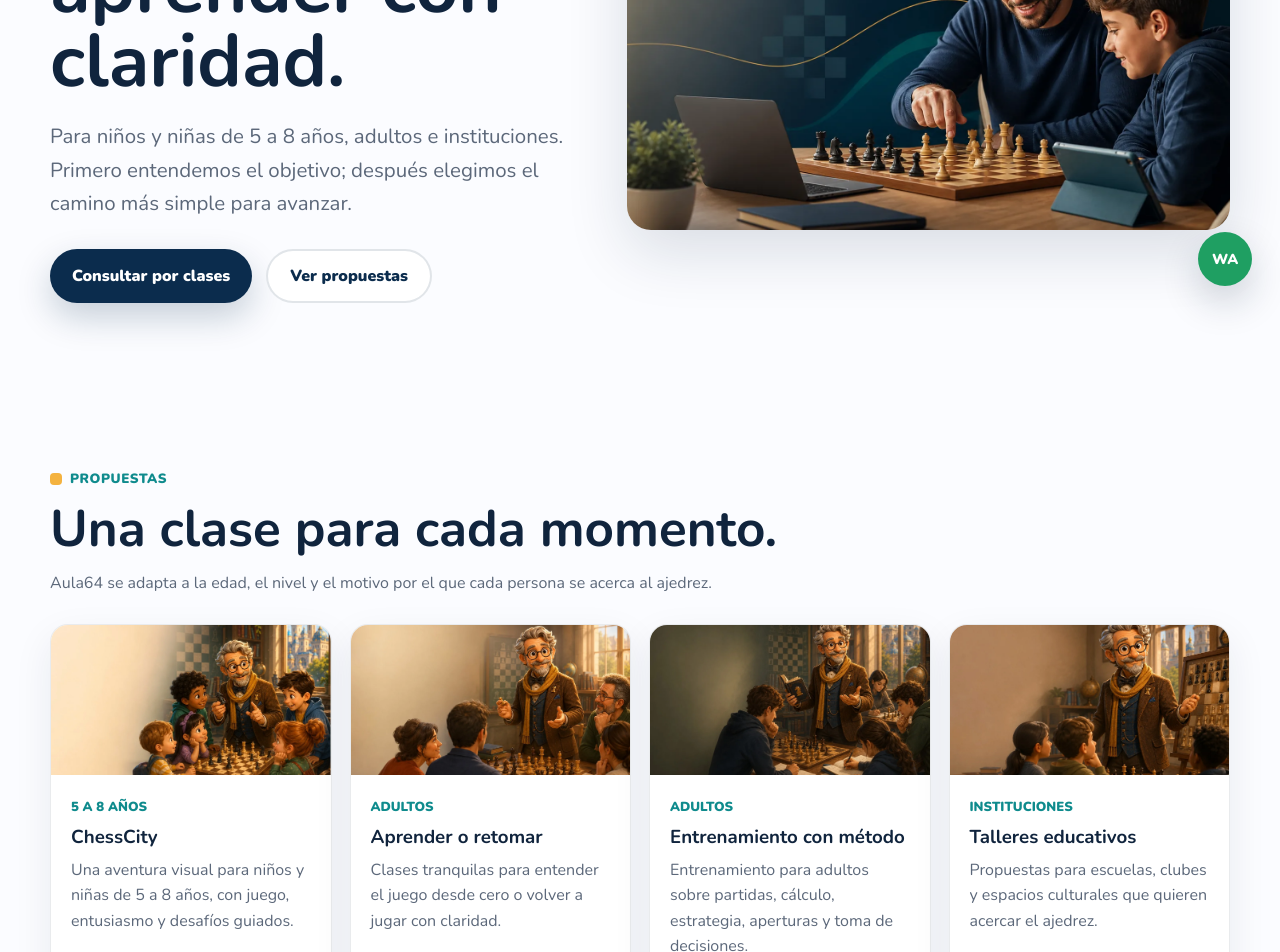
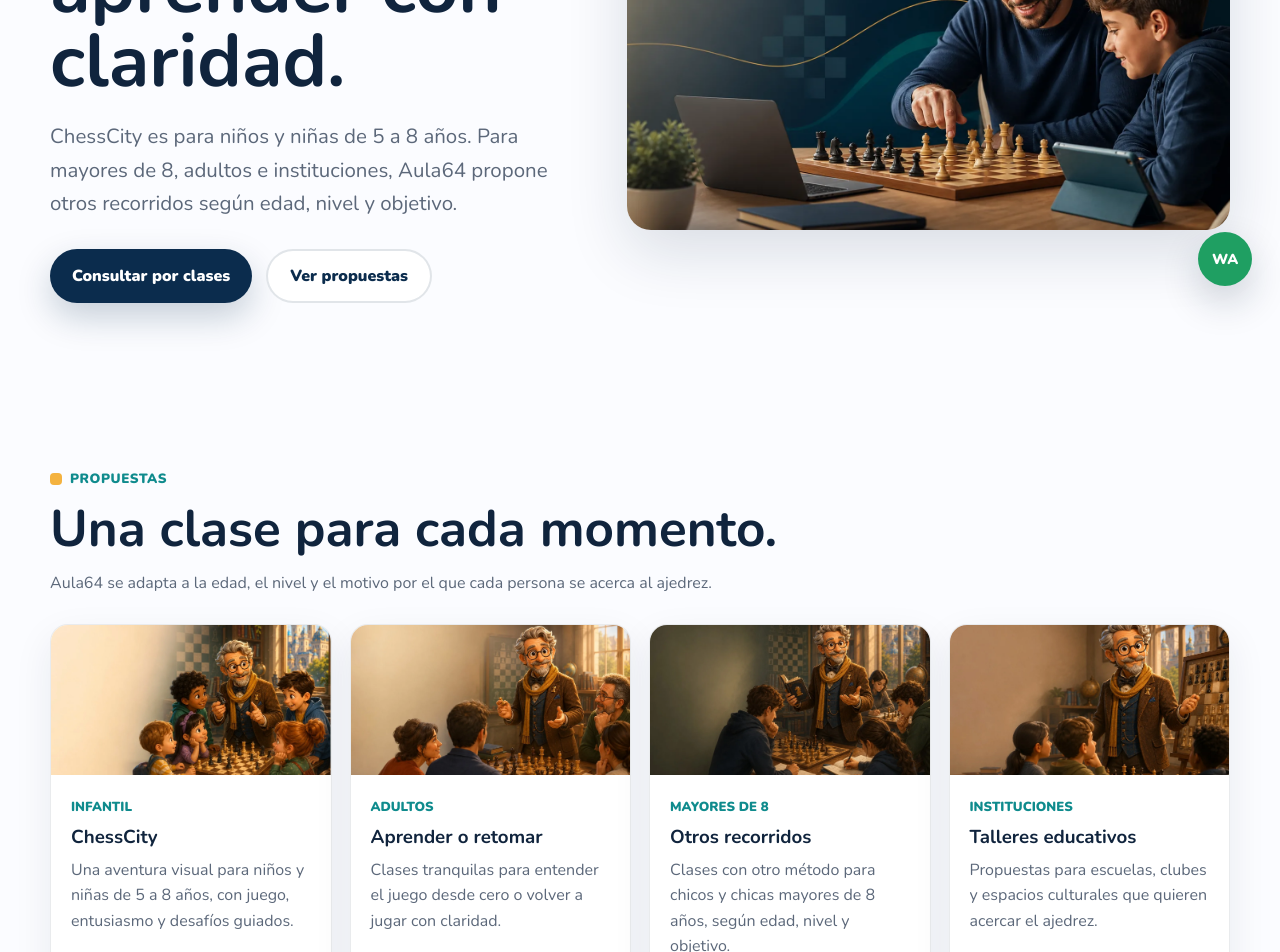
Before and after one commit to ubolm/aula64-react, a React (Vite) app: page /clases in a window 1280 px wide. Shown: the part 420-1372 px from the top of the page. Built offline with nearby package versions, Linux system fonts and the light colour scheme.

Commit message:
Clarify ChessCity and older children paths

```diff
--- a/src/components/Footer.jsx
+++ b/src/components/Footer.jsx
@@ -41,7 +41,7 @@
               }}
             />
           </Link>
-          <p className="footer-tagline">Ajedrez educativo para 5 a 8 años, adultos e instituciones.</p>
+          <p className="footer-tagline">Ajedrez educativo para niños, adultos e instituciones.</p>
           <p className="footer-small">ChessCity es para niños y niñas de 5 a 8 años.</p>
         </div>
 
--- a/src/pages/ChessCity.jsx
+++ b/src/pages/ChessCity.jsx
@@ -24,7 +24,6 @@
 
 const fitList = [
   "Tiene entre 5 y 8 años",
-  "No está pensado para mayores de 8 años",
   "Empieza ajedrez desde cero",
   "Aprende mejor con imágenes e historias",
   "Necesita confianza antes de competir",
@@ -41,7 +40,8 @@
           <p>
             ChessCity es la propuesta de Aula64 para que niños y niñas de 5 a 8
             años entren al ajedrez con imágenes, historia, misiones y guía
-            docente. Actualmente no está pensada para mayores de 8 años.
+            docente. Para mayores de 8 años, Aula64 ofrece otros recorridos de
+            aprendizaje según edad, nivel y objetivo.
           </p>
           <div className="actions">
             <Link className="btn primary" to="/contacto">Consultar por ChessCity</Link>
@@ -116,7 +116,9 @@
           <h2>Ideal para niños y niñas de 5 a 8 años.</h2>
           <p>
             ChessCity funciona especialmente bien cuando el aprendizaje necesita
-            ser visual, participativo y paciente dentro de esa etapa.
+            ser visual, participativo y paciente dentro de esa etapa. Si el
+            estudiante es mayor de 8 años, podemos orientar otra modalidad de
+            clase.
           </p>
         </div>
         <ul>
--- a/src/pages/Clases.jsx
+++ b/src/pages/Clases.jsx
@@ -2,7 +2,7 @@
 
 const audiences = [
   {
-    label: "5 a 8 años",
+    label: "Infantil",
     title: "ChessCity",
     text: "Una aventura visual para niños y niñas de 5 a 8 años, con juego, entusiasmo y desafíos guiados.",
     image: "/img/propuesta-ninos.webp",
@@ -18,9 +18,9 @@
     link: "Consultar"
   },
   {
-    label: "Adultos",
-    title: "Entrenamiento con método",
-    text: "Entrenamiento para adultos sobre partidas, cálculo, estrategia, aperturas y toma de decisiones.",
+    label: "Mayores de 8",
+    title: "Otros recorridos",
+    text: "Clases con otro método para chicos y chicas mayores de 8 años, según edad, nivel y objetivo.",
     image: "/img/propuesta-jovenes.webp",
     to: "/contacto",
     link: "Consultar entrenamiento"
@@ -65,9 +65,9 @@
           <span className="eyebrow">Clases Aula64</span>
           <h1>Clases de ajedrez para aprender con claridad.</h1>
           <p>
-            Para niños y niñas de 5 a 8 años, adultos e instituciones. Primero
-            entendemos el objetivo; después elegimos el camino más simple para
-            avanzar.
+            ChessCity es para niños y niñas de 5 a 8 años. Para mayores de 8,
+            adultos e instituciones, Aula64 propone otros recorridos según edad,
+            nivel y objetivo.
           </p>
           <div className="actions">
             <Link className="btn primary" to="/contacto">Consultar por clases</Link>
@@ -145,8 +145,8 @@
           <span className="eyebrow">Experiencia</span>
           <h2>Guiadas por el Maestro FIDE Alejandro Uboldi.</h2>
           <p>
-            Más de 40 años enseñando ajedrez a niños de 5 a 8 años, adultos e
-            instituciones, con una mirada educativa, humana y práctica.
+            Más de 40 años enseñando ajedrez a niños, adultos e instituciones,
+            con una mirada educativa, humana y práctica.
           </p>
         </div>
         <div className="classes-proof-grid" aria-label="Datos de experiencia">
--- a/src/pages/CondicionesUso.jsx
+++ b/src/pages/CondicionesUso.jsx
@@ -26,7 +26,7 @@
         <p>
           Aula64 es una propuesta de enseñanza de ajedrez educativo, clases
           online, recursos visuales, materiales didácticos y experiencias
-          pedagógicas para niños y niñas de 5 a 8 años, adultos e instituciones.
+          pedagógicas para niños, adultos e instituciones.
         </p>
 
         <h2>2. Uso del sitio</h2>
@@ -43,8 +43,9 @@
 
         <h2>3. Clases para niños y niñas</h2>
         <p>
-          La propuesta infantil actual de Aula64, incluyendo ChessCity, está
-          dirigida a niños y niñas de 5 a 8 años.
+          ChessCity está dirigido a niños y niñas de 5 a 8 años. Para mayores de
+          8 años, Aula64 puede ofrecer otros recorridos de aprendizaje según
+          edad, nivel y objetivo.
         </p>
         <p>
           Las consultas, reservas y comunicaciones relacionadas con menores de
--- a/src/pages/Contacto.jsx
+++ b/src/pages/Contacto.jsx
@@ -6,8 +6,8 @@
 
 const contactReasons = [
   "ChessCity para 5 a 8 años",
+  "Clases para mayores de 8",
   "Clases para adultos",
-  "Entrenamiento para adultos",
   "Talleres para instituciones"
 ];
 
--- a/src/pages/Inicio.jsx
+++ b/src/pages/Inicio.jsx
@@ -7,7 +7,7 @@
   },
   {
     title: "Para cada etapa",
-    text: "Niños y niñas de 5 a 8 años, adultos e instituciones encuentran una propuesta adaptada a su ritmo."
+    text: "ChessCity acompaña de 5 a 8 años. Para mayores de 8, adultos e instituciones, Aula64 propone otros recorridos."
   },
   {
     title: "Acompañamiento real",
@@ -17,7 +17,7 @@
 
 const programs = [
   {
-    label: "5 a 8 años",
+    label: "Infantil",
     title: "ChessCity",
     text: "Una aventura visual para que niños y niñas de 5 a 8 años aprendan jugando, pensando y resolviendo desafíos.",
     image: "/img/propuesta-ninos.webp",
@@ -33,9 +33,9 @@
     link: "Ver clases"
   },
   {
-    label: "Adultos",
-    title: "Entrenamiento con método",
-    text: "Trabajo para adultos sobre partidas, cálculo, estrategia y toma de decisiones para progresar en serio.",
+    label: "Mayores de 8",
+    title: "Otros recorridos",
+    text: "Clases con otro método para chicos y chicas mayores de 8 años, según edad, nivel y objetivo.",
     image: "/img/propuesta-jovenes.webp",
     to: "/clases",
     link: "Ver entrenamiento"
@@ -65,8 +65,9 @@
           <span className="eyebrow">Aula64</span>
           <h1>Ajedrez educativo, claro y personalizado.</h1>
           <p>
-            Clases para niños y niñas de 5 a 8 años, adultos e instituciones.
-            Aprendé a mirar, pensar y decidir mejor con una guía cercana.
+            ChessCity para niños y niñas de 5 a 8 años. Otros recorridos para
+            mayores de 8, adultos e instituciones. Aprendé a mirar, pensar y
+            decidir mejor con una guía cercana.
           </p>
           <div className="actions">
             <Link className="btn primary" to="/contacto">Consultar por clases</Link>
--- a/src/pages/PoliticaPrivacidad.jsx
+++ b/src/pages/PoliticaPrivacidad.jsx
@@ -47,9 +47,10 @@
 
         <h2>3. Datos de menores de edad</h2>
         <p>
-          La propuesta infantil actual de Aula64 está dirigida a niños y niñas
-          de 5 a 8 años. Toda consulta relacionada con menores de edad debe ser
-          realizada por una madre, padre, tutor o adulto responsable.
+          ChessCity está dirigido a niños y niñas de 5 a 8 años. Para mayores de
+          8 años, Aula64 puede orientar otros recorridos de aprendizaje. Toda
+          consulta relacionada con menores de edad debe ser realizada por una
+          madre, padre, tutor o adulto responsable.
         </p>
         <p>
           Aula64 solicita únicamente la información necesaria para organizar y
--- a/src/pages/SobreNosotros.jsx
+++ b/src/pages/SobreNosotros.jsx
@@ -7,7 +7,7 @@
   },
   {
     title: "Experiencia",
-    text: "Más de 40 años enseñando a niños de 5 a 8 años, adultos e instituciones."
+    text: "Más de 40 años enseñando a niños, adultos e instituciones."
   },
   {
     title: "Tecnología",
@@ -109,7 +109,8 @@
           <p>
             Es la primera historia educativa del proyecto: una propuesta visual
             para que niños y niñas de 5 a 8 años aprendan ajedrez con curiosidad
-            y guía docente.
+            y guía docente. Para mayores de 8 años, Aula64 trabaja con otros
+            recorridos de aprendizaje.
           </p>
         </div>
         <Link className="btn primary" to="/chesscity">Conocer ChessCity</Link>
```
